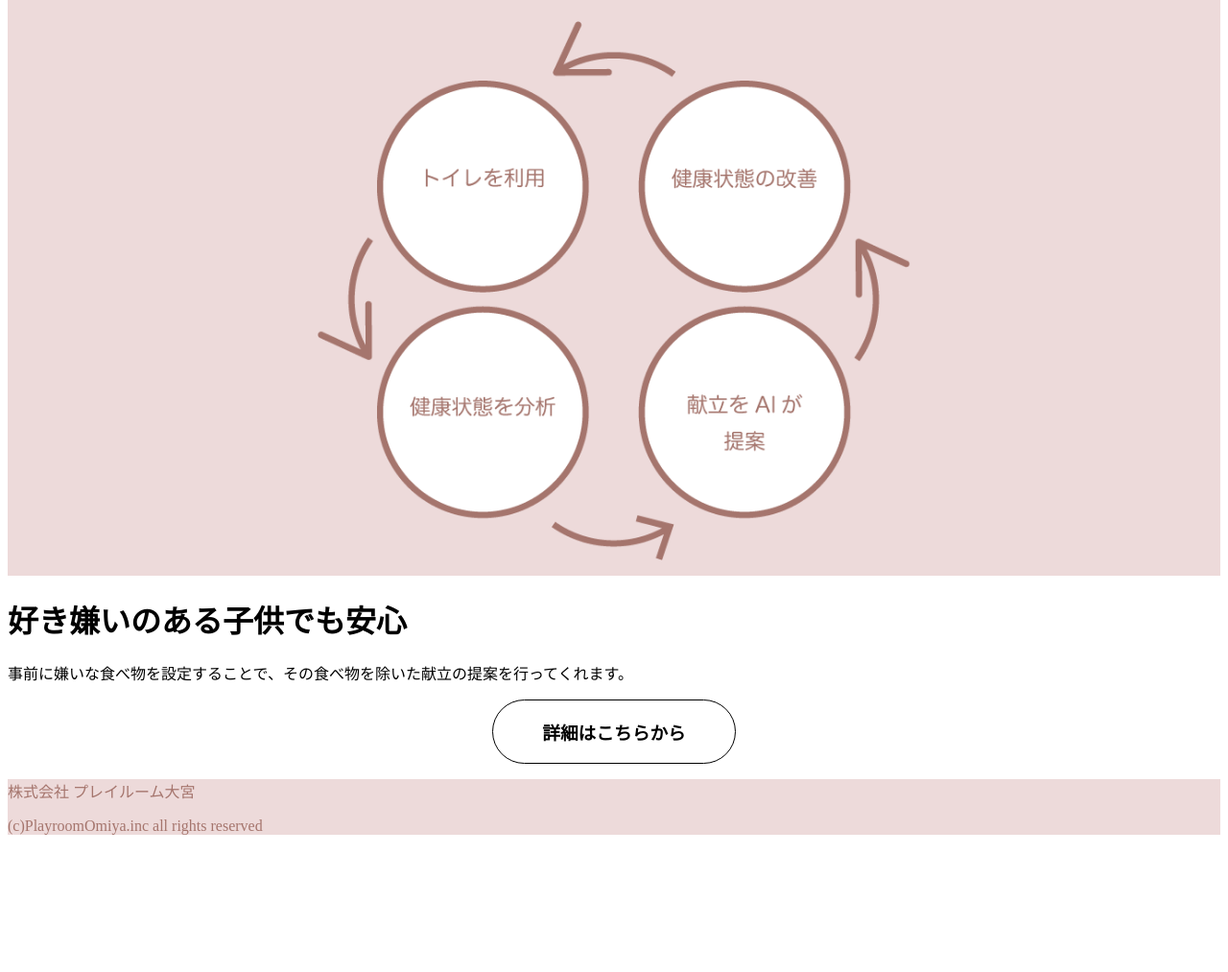
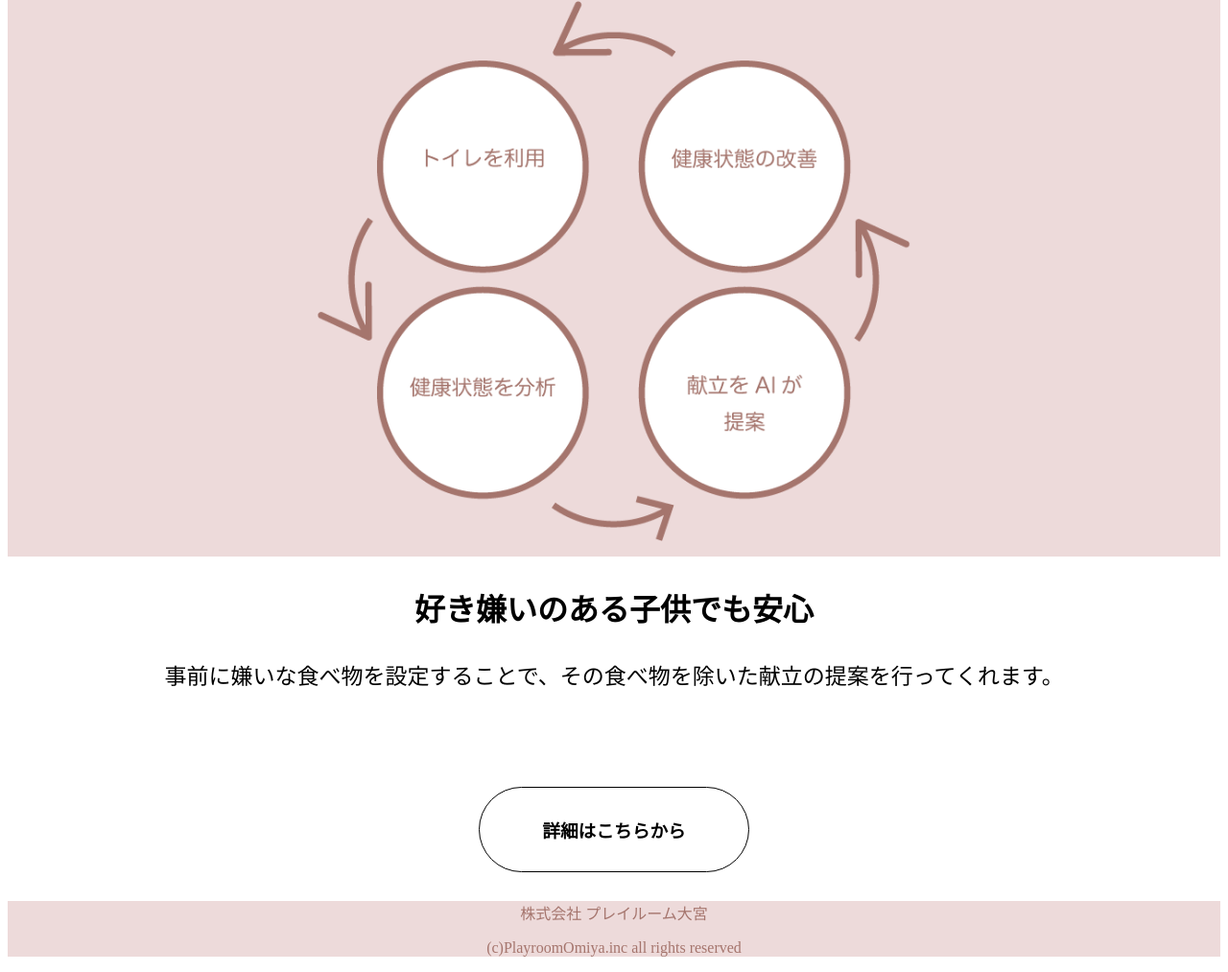
Before and after one commit to mackerel-misogi/healthcare, a plain HTML site: page index.html in a window 1280 px wide. Shown: the part 2302-3315 px from the top of the page at 96% size. Before the commit the page ends 3188 px from the top, so only its background shows below. Drawn offline with Linux system fonts and the light colour scheme.

Commit message:
Update style.css

```diff
--- a/assets/css/style.css
+++ b/assets/css/style.css
@@ -10,6 +10,24 @@
 .about{
     margin: 0;
     text-align: center;
+}
+.about h1{
+    padding: 10px;
+    border-bottom: 2px solid #000;
+    margin: 0 35%;
+}
+.about2{
+    margin: 0;
+    text-align: center;
+}
+.about2 *{
+    margin: 30px 0;
+}
+.about2_msg{
+    margin-bottom: 100px;
+}
+.about2_msg p{
+    font-size:23px;
 }
 .other{
     margin: 0;
@@ -33,7 +51,7 @@
     margin: 70px 0;
 }
 .flex_about p{
-    font-size:18px;
+    font-size:23px;
     margin: 0 50px;
 }
 .flex_img{
@@ -46,20 +64,23 @@
     width: 100%;
 }
 .click_btn{
-    display: flex;
-    justify-content: center;
-    border: 1px #000 solid;
-    border-radius: 50px;
-    width: 20%;
-    margin: 0 auto;
 }
 .click_btn a{
     text-decoration: none;
     color:#000;
+    display: block;
+    border: 1px #000 solid;
+    border-radius: 50px;
+    width: 280px;
+    margin: 0 auto;
+}
+.click_btn a:hover{
+    background-color: #c7a5a5;
+    color:#FFF;
+    border-color: #c7a5a5;
 }
 .footer_about{
     background-color: #EDDADA;
+    color:#A5756D;
+    text-align: center;
 }
-.footer_msg{
-    color:#A5756D;
-}
```
